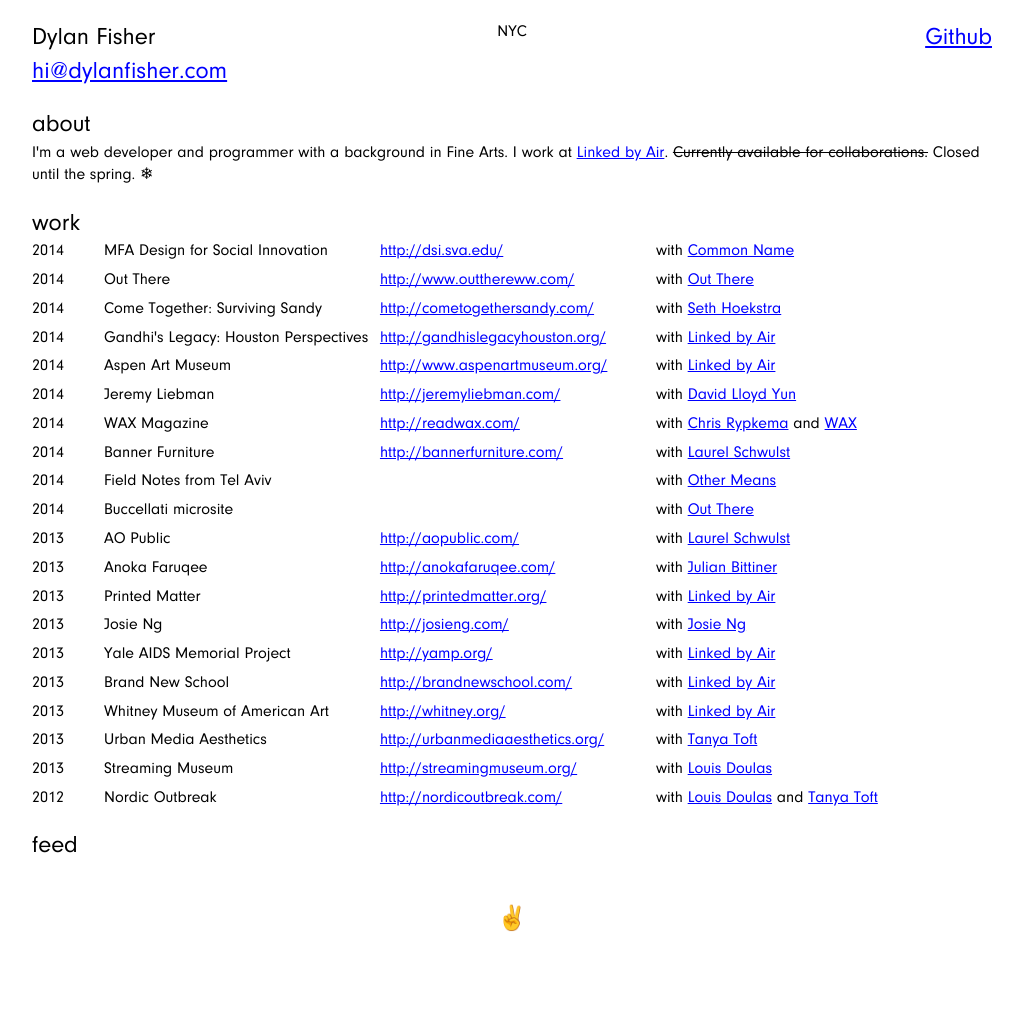
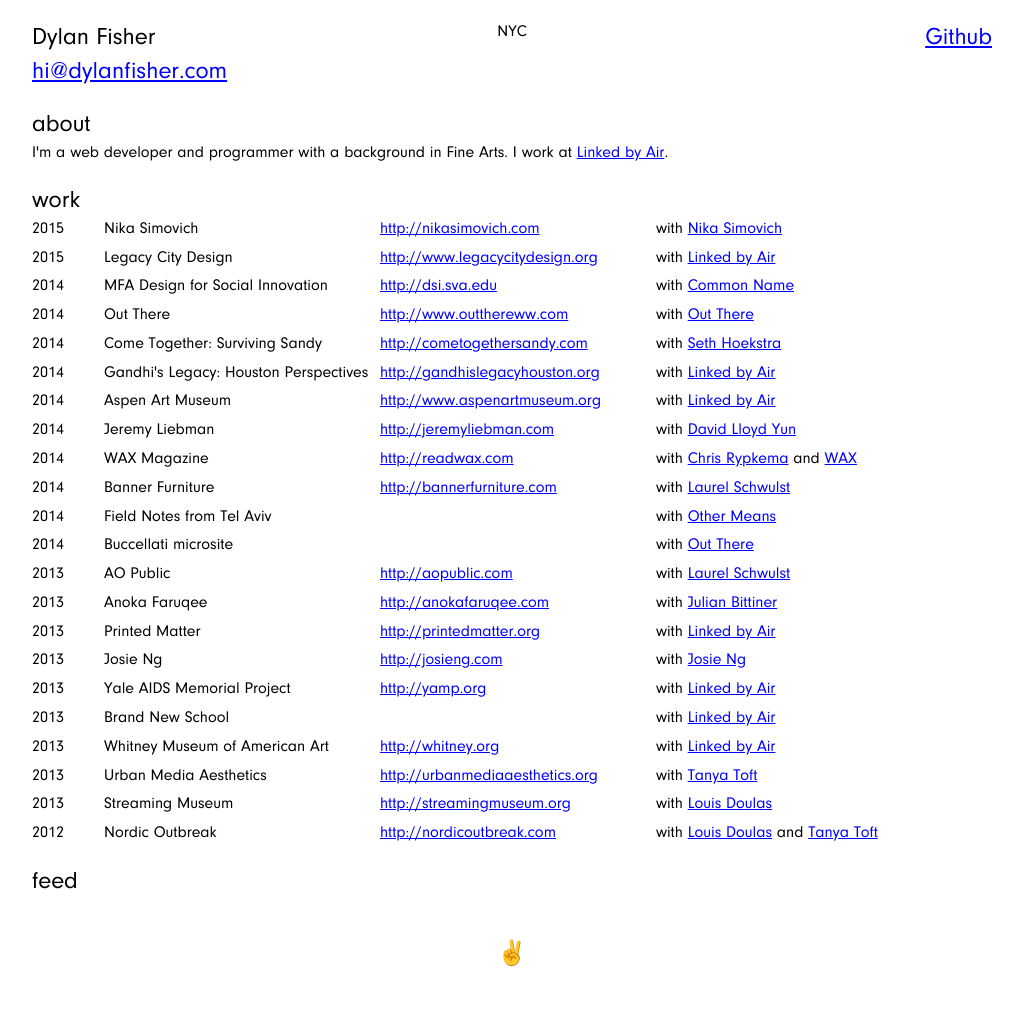
Before and after one commit to dylanfisher/my-website, a PHP site: page / in a window 1280 px wide. Shown: the whole page, without its empty margins (128-1150 px from the left). Before the commit the page ends 932 px from the top, so only its background shows below. Run offline with PHP 8.4, Linux system fonts and the light colour scheme; some libraries are stand-ins or nearby versions.

Commit message:
Update project with nika and lcdi

```diff
--- a/index.php
+++ b/index.php
@@ -1,5 +1,5 @@
 <?php
-  $description = "I'm a web developer and programmer with a background in Fine Arts. I work at <a href='http://www.linkedbyair.net/' target='_blank'>Linked by Air</a>. <s>Currently available for collaborations.</s> Closed until the spring. &#10052;";
+  $description = "I'm a web developer and programmer with a background in Fine Arts. I work at <a href='http://www.linkedbyair.net/' target='_blank'>Linked by Air</a>.";
 ?>
 <!DOCTYPE html>
 <html class="no-js">
@@ -89,124 +89,136 @@
     </header>
     <h2 class="title">work</h2>
     <ul class="project">
+      <li>2015</li>
+      <li><h3>Nika Simovich</h3></li>
+      <li><a href="http://nikasimovich.com" target="_blank">http://nikasimovich.com</a></li>
+      <li>with <a href="http://nikasimovich.com" target="_blank">Nika Simovich</a></li>
+    </ul>
+    <ul class="project">
+      <li>2015</li>
+      <li><h3>Legacy City Design</h3></li>
+      <li><a href="http://www.legacycitydesign.org" target="_blank">http://www.legacycitydesign.org</a></li>
+      <li>with <a href="http://linkedbyair.net" target="_blank">Linked by Air</a></li>
+    </ul>
+    <ul class="project">
       <li>2014</li>
       <li><h3>MFA Design for Social Innovation</h3></li>
-      <li><a href="http://dsi.sva.edu/" target="_blank">http://dsi.sva.edu/</a></li>
-      <li>with <a href="http://common-name.com/" target="_blank">Common Name</a></li>
+      <li><a href="http://dsi.sva.edu" target="_blank">http://dsi.sva.edu</a></li>
+      <li>with <a href="http://common-name.com" target="_blank">Common Name</a></li>
     </ul>
     <ul class="project">
       <li>2014</li>
       <li><h3>Out There</h3></li>
-      <li><a href="http://www.outthereww.com/" target="_blank">http://www.outthereww.com/</a></li>
-      <li>with <a href="http://www.outthereww.com/" target="_blank">Out There</a></li>
+      <li><a href="http://www.outthereww.com" target="_blank">http://www.outthereww.com</a></li>
+      <li>with <a href="http://www.outthereww.com" target="_blank">Out There</a></li>
     </ul>
     <ul class="project">
       <li>2014</li>
       <li><h3>Come Together: Surviving Sandy</h3></li>
-      <li><a href="http://cometogethersandy.com/" target="_blank">http://cometogethersandy.com/</a></li>
-      <li>with <a href="http://www.sethhoekstra.com/" target="_blank">Seth Hoekstra</a></li>
+      <li><a href="http://cometogethersandy.com" target="_blank">http://cometogethersandy.com</a></li>
+      <li>with <a href="http://www.sethhoekstra.com" target="_blank">Seth Hoekstra</a></li>
     </ul>
     <ul class="project">
       <li>2014</li>
       <li><h3>Gandhi's Legacy: Houston Perspectives</h3></li>
-      <li><a href="http://gandhislegacyhouston.org/" target="_blank">http://gandhislegacyhouston.org/</a></li>
+      <li><a href="http://gandhislegacyhouston.org" target="_blank">http://gandhislegacyhouston.org</a></li>
       <li>with <a href="http://linkedbyair.net" target="_blank">Linked by Air</a></li>
     </ul>
     <ul class="project">
       <li>2014</li>
       <li><h3>Aspen Art Museum</h3></li>
-      <li><a href="http://www.aspenartmuseum.org/" target="_blank">http://www.aspenartmuseum.org/</a></li>
+      <li><a href="http://www.aspenartmuseum.org" target="_blank">http://www.aspenartmuseum.org</a></li>
       <li>with <a href="http://linkedbyair.net" target="_blank">Linked by Air</a></li>
     </ul>
     <ul class="project">
       <li>2014</li>
       <li><h3>Jeremy Liebman</h3></li>
-      <li><a href="http://jeremyliebman.com/" target="_blank">http://jeremyliebman.com/</a></li>
-      <li>with <a href="http://www.orderdisorder.com/" target="_blank">David Lloyd Yun</a></li>
+      <li><a href="http://jeremyliebman.com" target="_blank">http://jeremyliebman.com</a></li>
+      <li>with <a href="http://www.orderdisorder.com" target="_blank">David Lloyd Yun</a></li>
     </ul>
     <ul class="project">
       <li>2014</li>
       <li><h3>WAX Magazine</h3></li>
-      <li><a href="http://www.readwax.com/" target="_blank">http://readwax.com/</a></li>
-      <li>with <a href="http://chrisrypkema.com/" target="_blank">Chris Rypkema</a> and <a href="http://www.readwax.com/" target="_blank">WAX</a></li>
+      <li><a href="http://www.readwax.com" target="_blank">http://readwax.com</a></li>
+      <li>with <a href="http://chrisrypkema.com" target="_blank">Chris Rypkema</a> and <a href="http://www.readwax.com" target="_blank">WAX</a></li>
     </ul>
     <ul class="project">
       <li>2014</li>
       <li><h3>Banner Furniture</h3></li>
-      <li><a href="http://www.bannerfurniture.com/" target="_blank">http://bannerfurniture.com/</a></li>
-      <li>with <a href="http://laurelschwulst.com/" target="_blank">Laurel Schwulst</a></li>
+      <li><a href="http://www.bannerfurniture.com" target="_blank">http://bannerfurniture.com</a></li>
+      <li>with <a href="http://laurelschwulst.com" target="_blank">Laurel Schwulst</a></li>
     </ul>
     <ul class="project">
       <li>2014</li>
       <li><h3>Field Notes from Tel Aviv</h3></li>
       <li>&nbsp;</li>
-      <li>with <a href="http://othermeans.us/" target="_blank">Other Means</a></li>
+      <li>with <a href="http://othermeans.us" target="_blank">Other Means</a></li>
     </ul>
     <ul class="project">
       <li>2014</li>
       <li><h3>Buccellati microsite</h3></li>
       <li>&nbsp;</li>
-      <li>with <a href="http://outthereww.com/" target="_blank">Out There</a></li>
+      <li>with <a href="http://outthereww.com" target="_blank">Out There</a></li>
     </ul>
     <ul class="project">
       <li>2013</li>
       <li><h3>AO Public</h3></li>
-      <li><a href="http://www.aopublic.com/" target="_blank">http://aopublic.com/</a></li>
-      <li>with <a href="http://laurelschwulst.com/" target="_blank">Laurel Schwulst</a></li>
+      <li><a href="http://www.aopublic.com" target="_blank">http://aopublic.com</a></li>
+      <li>with <a href="http://laurelschwulst.com" target="_blank">Laurel Schwulst</a></li>
     </ul>
     <ul class="project">
       <li>2013</li>
       <li><h3>Anoka Faruqee</h3></li>
-      <li><a href="http://anokafaruqee.com/" target="_blank">http://anokafaruqee.com/</a></li>
-      <li>with <a href="http://www.appliedaesthetics.org/" target="_blank">Julian Bittiner</a></li>
+      <li><a href="http://anokafaruqee.com" target="_blank">http://anokafaruqee.com</a></li>
+      <li>with <a href="http://www.appliedaesthetics.org" target="_blank">Julian Bittiner</a></li>
     </ul>
     <ul class="project">
       <li>2013</li>
       <li><h3>Printed Matter</h3></li>
-      <li><a href="http://printedmatter.org/" target="_blank">http://printedmatter.org/</a></li>
+      <li><a href="http://printedmatter.org" target="_blank">http://printedmatter.org</a></li>
       <li>with <a href="http://linkedbyair.net" target="_blank">Linked by Air</a></li>
     </ul>
     <ul class="project">
       <li>2013</li>
       <li><h3>Josie Ng</h3></li>
-      <li><a href="http://josieng.com/" target="_blank">http://josieng.com/</a></li>
-      <li>with <a href="http://josieng.com/" target="_blank">Josie Ng</a></li>
+      <li><a href="http://josieng.com" target="_blank">http://josieng.com</a></li>
+      <li>with <a href="http://josieng.com" target="_blank">Josie Ng</a></li>
     </ul>
     <ul class="project">
       <li>2013</li>
       <li><h3>Yale AIDS Memorial Project</h3></li>
-      <li><a href="http://yamp.org/" target="_blank">http://yamp.org/</a></li>
+      <li><a href="http://yamp.org" target="_blank">http://yamp.org</a></li>
       <li>with <a href="http://linkedbyair.net" target="_blank">Linked by Air</a></li>
     </ul>
     <ul class="project">
       <li>2013</li>
       <li><h3>Brand New School</h3></li>
-      <li><a href="http://brandnewschool.com/" target="_blank">http://brandnewschool.com/</a></li>
+      <li>&nbsp;</li>
       <li>with <a href="http://linkedbyair.net" target="_blank">Linked by Air</a></li>
     </ul>
     <ul class="project">
       <li>2013</li>
       <li><h3>Whitney Museum of American Art</h3></li>
-      <li><a href="http://whitney.org/" target="_blank">http://whitney.org/</a></li>
+      <li><a href="http://whitney.org" target="_blank">http://whitney.org</a></li>
       <li>with <a href="http://linkedbyair.net" target="_blank">Linked by Air</a></li>
     </ul>
     <ul class="project">
       <li>2013</li>
       <li><h3>Urban Media Aesthetics</h3></li>
-      <li><a href="http://urbanmediaaesthetics.org/" target="_blank">http://urbanmediaaesthetics.org/</a></li>
-      <li>with <a href="http://www.tanyatoft.com/" target="_blank">Tanya Toft</a></li>
+      <li><a href="http://urbanmediaaesthetics.org" target="_blank">http://urbanmediaaesthetics.org</a></li>
+      <li>with <a href="http://www.tanyatoft.com" target="_blank">Tanya Toft</a></li>
     </ul>
     <ul class="project">
       <li>2013</li>
       <li><h3>Streaming Museum</h3></li>
-      <li><a href="http://streamingmuseum.org/" target="_blank">http://streamingmuseum.org/</a></li>
-      <li>with <a href="http://louisdoulas.info/" target="_blank">Louis Doulas</a></li>
+      <li><a href="http://streamingmuseum.org" target="_blank">http://streamingmuseum.org</a></li>
+      <li>with <a href="http://louisdoulas.info" target="_blank">Louis Doulas</a></li>
     </ul>
     <ul class="project">
       <li>2012</li>
       <li><h3>Nordic Outbreak</h3></li>
-      <li><a href="http://nordicoutbreak.com/" target="_blank">http://nordicoutbreak.com/</a></li>
-      <li>with <a href="http://louisdoulas.info/" target="_blank">Louis Doulas</a> and <a href="http://www.tanyatoft.com/" target="_blank">Tanya Toft</a></li>
+      <li><a href="http://nordicoutbreak.com" target="_blank">http://nordicoutbreak.com</a></li>
+      <li>with <a href="http://louisdoulas.info" target="_blank">Louis Doulas</a> and <a href="http://www.tanyatoft.com" target="_blank">Tanya Toft</a></li>
     </ul>
 
     <h2 class="title">feed</h2>
```
